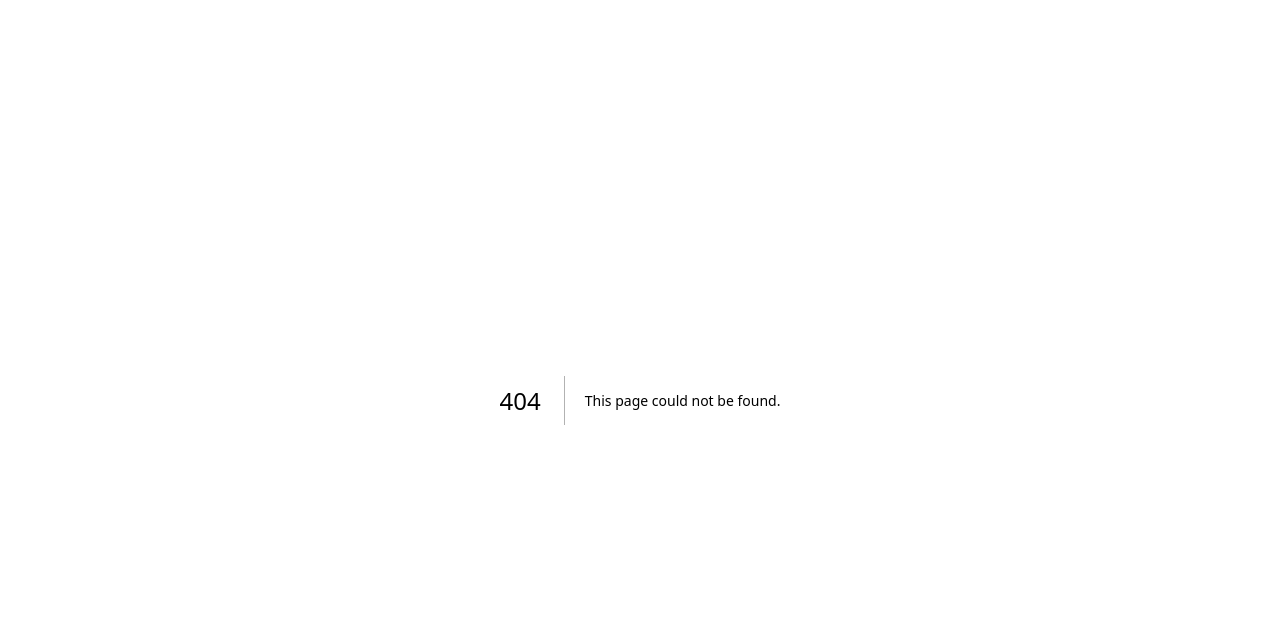
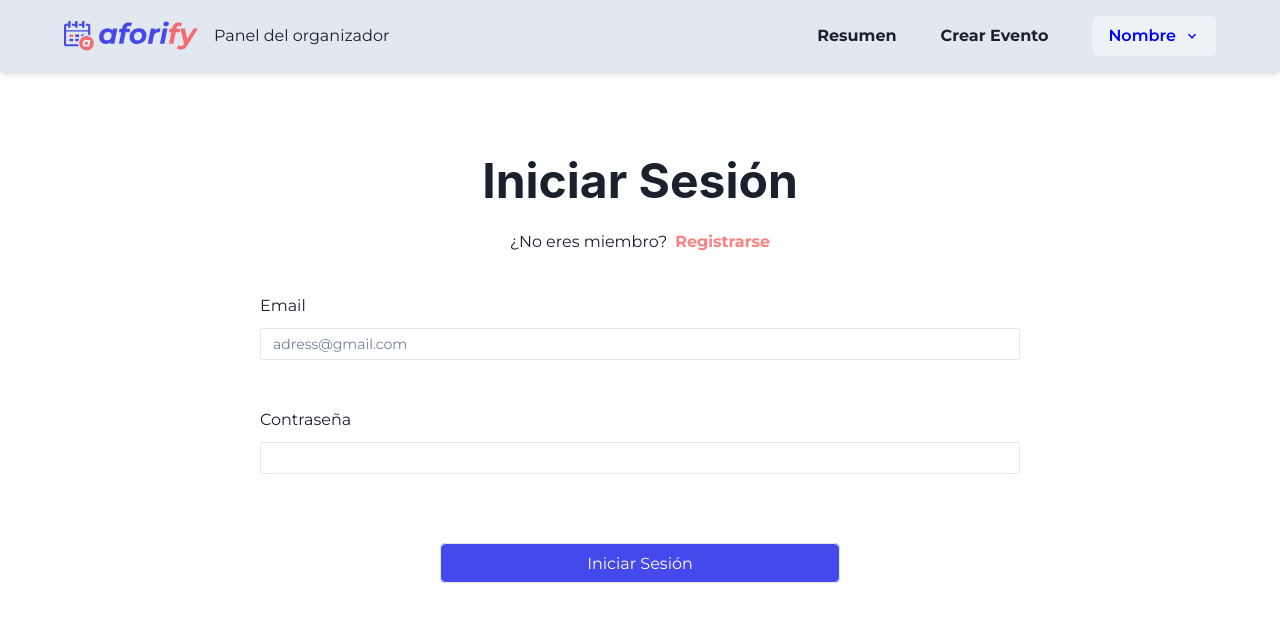
Before and after one commit to LestherGonzalezAguilar/events-aforo-web_front-end, a Next.js app: page /admin/login in a window 1280 px wide. Before the commit this address had no page. Shown: the top 622 px of the page. Built offline with nearby package versions, Linux system fonts and the light colour scheme.

Commit message:
feat: layout, validation form, redirect user ready. Change route /admin/form-create-event for /admin/create-event

```diff
--- /dev/null
+++ b/components/admin/formAdmin/FormLoginAdmin.jsx
@@ -0,0 +1,118 @@
+import { useState } from "react";
+import { useRouter } from "next/router";
+import Link from "next/link";
+
+import {
+  Box,
+  Button,
+  Center,
+  Flex,
+  Heading,
+  Input,
+  Stack,
+  Text,
+} from "@chakra-ui/react";
+
+import { useForm } from "../../../hooks/useForm";
+import { InputCreateEvents } from "./InputCreateEvents";
+
+const initialForm = {
+  email: "",
+  password: "",
+};
+
+const formValidation = {
+  email: [(value) => value.includes("@"), "Correo no válido"],
+  password: [(value) => (value.length > 2, "Ingrese su contraseña")],
+};
+
+export const FormLoginAdmin = () => {
+  const router = useRouter();
+
+  const [formSumitted, setFormSumitted] = useState(false);
+
+  const {
+    inputEmail,
+    inputpassword,
+    formState,
+    onInputChange,
+    isFormValid,
+    emailValid,
+    passwordValid,
+  } = useForm(initialForm, formValidation);
+
+  const handleSubmit = (e) => {
+    e.preventDefault();
+
+    console.log(formState);
+
+    setFormSumitted(true);
+
+    if (!isFormValid) return;
+
+    setTimeout(() => {
+      router.push("/admin");
+    }, 2200);
+  };
+
+  return (
+    <Box maxWidth={"800px"} mx="auto" px="5" mb={20}>
+      <form onSubmit={handleSubmit}>
+        <Stack spacing="10" flexDirection="column">
+          <Box>
+            <Heading
+              fontSize="5xl"
+              textAlign="center"
+              mt={{ base: 10, lg: 20 }}
+              mb={{ base: 5 }}
+            >
+              Iniciar Sesión
+            </Heading>
+            <Flex justifyContent={"center"}>
+              <Center>
+                <Text>¿No eres miembro?</Text>
+                <Text color={"red.300"} ml={2} fontWeight={"extrabold"}>
+                  <Link href={"/admin/register"}>Registrarse</Link>
+                </Text>
+              </Center>
+            </Flex>
+          </Box>
+
+          <InputCreateEvents
+            label={"Email"}
+            inputName={"email"}
+            inputValue={inputEmail}
+            onInputChange={onInputChange}
+            placeholder={"adress@gmail.com"}
+            iserror={!!emailValid && formSumitted}
+            errorText={emailValid}
+          />
+
+          <InputCreateEvents
+            label={"Contraseña"}
+            inputName={"password"}
+            inputValue={inputpassword}
+            onInputChange={onInputChange}
+            placeholder={"Contraseña"}
+            iserror={!!passwordValid && formSumitted}
+            errorText={passwordValid}
+            type={"password"}
+          />
+
+          <Flex justifyContent="center">
+            <Button backgroundColor="#4548EB" mt={{ lg: 5 }} p={0}>
+              <Input
+                type="submit"
+                width={{ base: "200px", lg: "400px" }}
+                onSubmit={handleSubmit}
+                value="Iniciar Sesión"
+                color="white"
+                style={{ cursor: "pointer" }}
+              />
+            </Button>
+          </Flex>
+        </Stack>
+      </form>
+    </Box>
+  );
+};
--- a/components/admin/formAdmin/InputCreateEvents.jsx
+++ b/components/admin/formAdmin/InputCreateEvents.jsx
@@ -49,6 +49,16 @@ export const InputCreateEvents = ({
           <option value="Moda y belleza">Moda y belleza</option>
           <option value="Tecnologías">Tecnologías</option>
         </Select>
+      ) : type === "password" ? (
+        <Input
+          name={inputName}
+          value={inputValue}
+          onChange={onInputChange}
+          size="sm"
+          type={type}
+          defaultValue={defaultValue}
+          fontSize="3xl"
+        />
       ) : type === "file" ? (
         <Box
           p={"3"}
--- a/components/admin/navbar/NavBar.jsx
+++ b/components/admin/navbar/NavBar.jsx
@@ -20,7 +20,6 @@ import {
   Text,
 } from "@chakra-ui/react";
 
-// import { AiOutlineLogout } from "react-icons/ai";
 import { FiLogOut } from "react-icons/fi";
 
 import { Logo } from "./Logo";
@@ -49,7 +48,7 @@ export const NavBar = () => {
                 Resumen
               </Text>
             </Link>
-            <Link href="/admin/form-create-event">
+            <Link href="/admin/create-event">
               <Text fontWeight="bold" pr={8}>
                 Crear Evento
               </Text>
@@ -67,7 +66,9 @@ export const NavBar = () => {
                   <Text color={"red"}>
                     <FiLogOut />
                   </Text>
-                  <Text ml={3}>Cerrar Sesión</Text>
+                  <Text ml={3}>
+                    <Link href={"/"}>Cerrar Sesión</Link>
+                  </Text>
                 </MenuItem>
               </MenuList>
             </Menu>
@@ -99,7 +100,7 @@ export const NavBar = () => {
                 <MenuItem icon={<CalendarIcon />}>Resumen</MenuItem>
               </Link>
 
-              <Link href="/admin/form-create-event">
+              <Link href="/admin/create-event">
                 <MenuItem icon={<AddIcon />}>Crear Evento</MenuItem>
               </Link>
 
--- a/components/client/Banner.jsx
+++ b/components/client/Banner.jsx
@@ -52,7 +52,7 @@ export const Banner = () => {
             conciertos musicales, conferencias entre otros.
           </Text>
           <Flex gap={4} color="white" my={4}>
-            <Link style={{ width: "100%" }} href="/admin/form-create-event">
+            <Link style={{ width: "100%" }} href="/admin/create-event">
               <Button
                 width="100%"
                 backgroundColor="#4548EB"
--- /dev/null
+++ b/pages/admin/login/index.jsx
@@ -0,0 +1,16 @@
+import { Box } from "@chakra-ui/react";
+import { FormLoginAdmin } from "../../../components/admin/formAdmin/FormLoginAdmin";
+import { NavBar } from "../../../components/admin/navbar/NavBar";
+
+const index = () => {
+  return (
+    <>
+      <Box>
+        <NavBar />
+        <FormLoginAdmin />
+      </Box>
+    </>
+  );
+};
+
+export default index;
```
Also changed, not shown: pages/admin/create-event/index.jsx (renamed from pages/admin/form-create-event/index.jsx).
